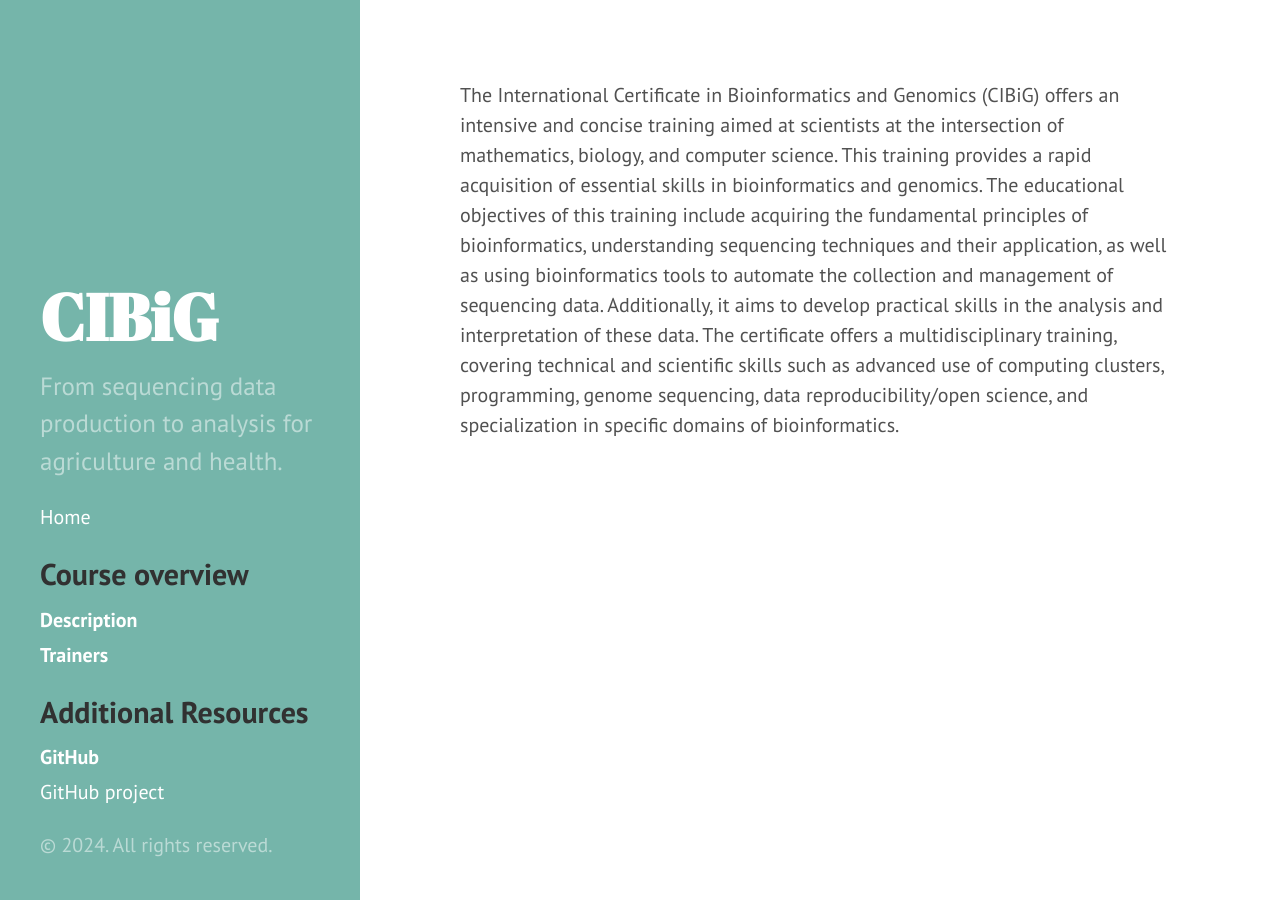
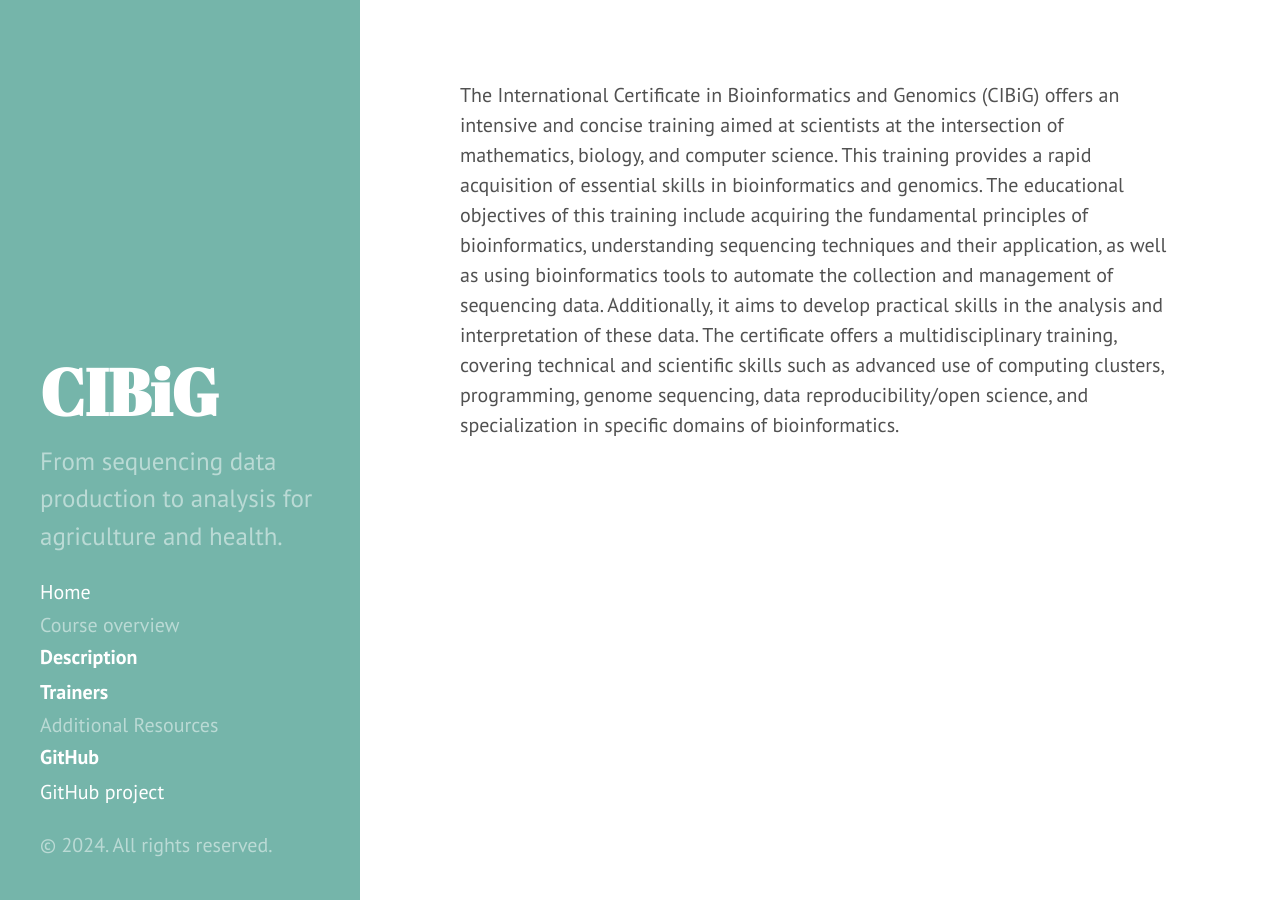
Before and after one commit to CIBiG-Course/CIBiG-course.github.io, a Jekyll site: the page built from docs/index.html, in a window 1280 px wide. Built offline with Jekyll 4.4.1, drawn with Linux system fonts in a browser that asks for light colours.

```diff
--- a/docs/_includes/sidebar.html
+++ b/docs/_includes/sidebar.html
@@ -19,7 +19,7 @@
 
       {% assign menu_items = site.data.navigation %}
       {% for item in menu_items %}
-        <h2>{{ item.title }}</h2>
+        {{ item.title }}
         {% if item.pages %}
           {% for page in item.pages %}
             <a class="sidebar-nav-item{% if page.url == page.url %} active{% endif %}" href="{{ page.url }}">{{ page.title }}</a>
```
